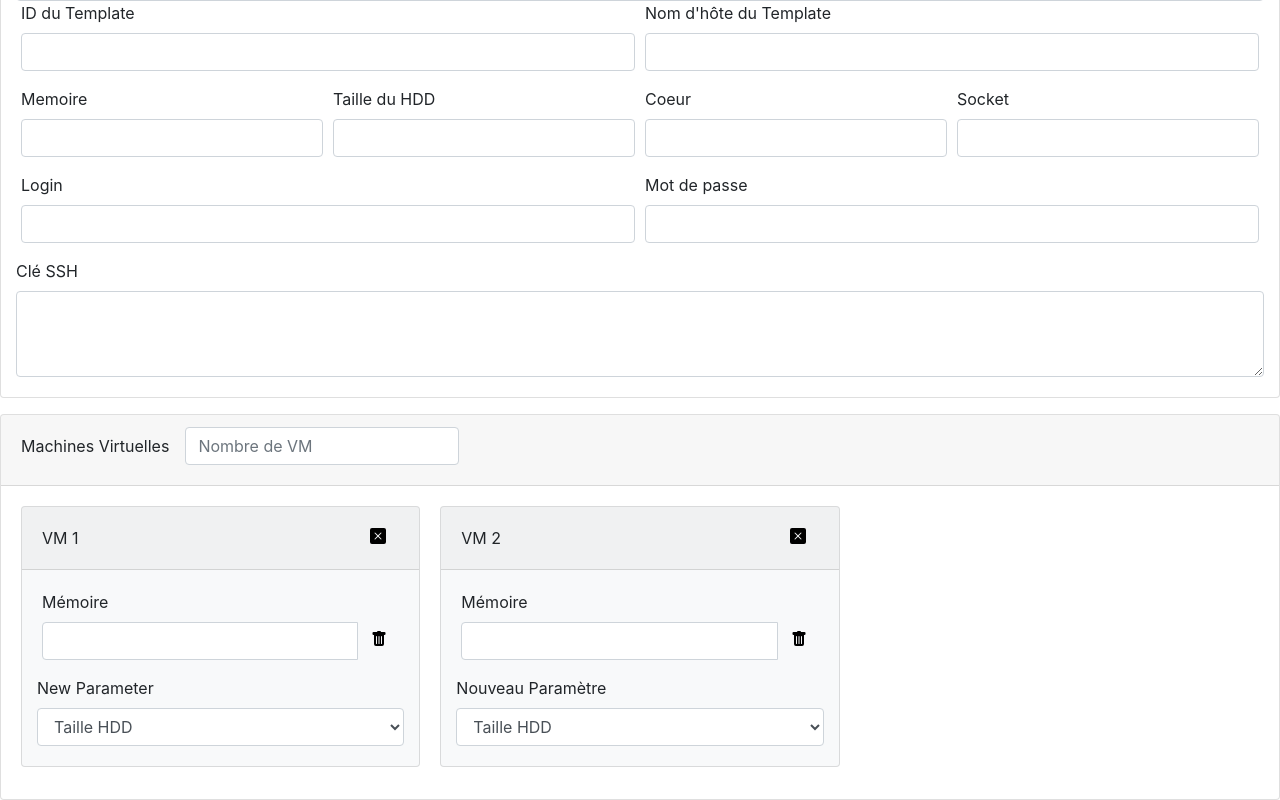
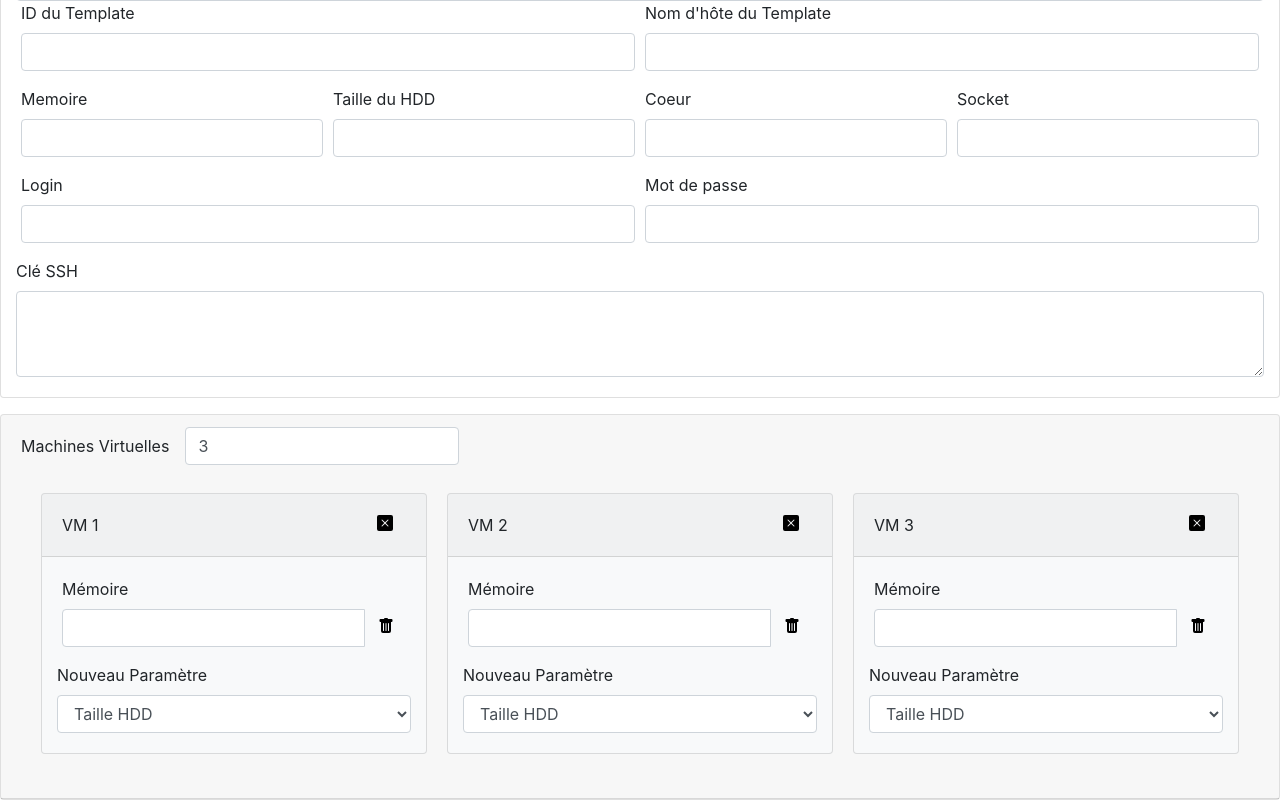
Before and after one commit to Xaarion/komtuve, a Vue app: page / in a window 1280 px wide. Shown: the part 329-1129 px from the top of the page. Built offline with nearby package versions, Linux system fonts and the light colour scheme.

Commit message:
Allez hein, question 4

```diff
--- a/src/components/virtualMachina.vue
+++ b/src/components/virtualMachina.vue
@@ -1,39 +1,10 @@
 <template>
-    <div class="card-body">
-                <div class="card-columns">
+
+
                     <div class="card bg-light">
                         <div class="card-header">
                             <div class="form-inline">
-                                <label>VM 1</label>
-                                <button class="btn x-square-fill ml-auto" type="button"></button>
-                            </div>
-                        </div>
-                        <div class="card-body">
-                            <div class="form-group">
-                                <label for="inputName">Mémoire</label>
-                                <div class="input-group mb-3">
-                                    <input type="text" class="form-control" placeholder=""
-                                        aria-label="Exemple de texte avec un bouton Addon" aria-describedby="button-addon1">
-                                    <div class="input-group-prepend">
-                                        <button class="btn trash-fill" type="button"></button>
-                                    </div>
-                                </div>
-                            </div>
-                            <div class="form-row">
-                                <label for="inputEmail3">New Parameter</label>
-                                <select class="form-control" id="exampleFormControlSelect1">
-                                    <option disabled>Mémoire</option>
-                                    <option>Taille HDD</option>
-                                    <option>Coeur</option>
-                                    <option>Socket</option>
-                                </select>
-                            </div>
-                        </div>
-                    </div>
-                    <div class="card bg-light">
-                        <div class="card-header">
-                            <div class="form-inline">
-                                <label>VM 2</label>
+                                <label>VM {{nombredevm}}</label>
                                 <button class="btn x-square-fill ml-auto" type="button"></button>
                             </div>
                         </div>
@@ -59,6 +30,17 @@
                             </div>
                         </div>
                     </div>
-                </div>
-            </div>
+
+
 </template>
+
+<script>
+
+export default {
+    name: "virtualMachina",
+    props: {
+        nombredevm: Number
+        }
+}
+
+</script>
--- a/src/components/vmHeader.vue
+++ b/src/components/vmHeader.vue
@@ -5,8 +5,39 @@
         <label for="inputNumberOfVM">Machines Virtuelles</label>
       </div>
       <div class="form-group mx-sm-3 mb-2">
-                        <input type="text" class="form-control" id="inputNumberOfVM" placeholder="Nombre de VM">
+        <input
+          type="number"
+          class="form-control"
+          id="inputNumberOfVM"
+          placeholder="Nombre de VM"
+          v-model="nbVm.nbrVm"
+        />
       </div>
     </form>
+    <div class="card-body">
+      <div class="card-columns">
+        <div v-bind:key="i" v-for="i in nbVm.nbrVm">
+          <virtualMachinaVue v-bind:nombredevm="i"></virtualMachinaVue>
+        </div>
+      </div>
+    </div>
   </div>
 </template>
+
+<script>
+import virtualMachinaVue from "./virtualMachina.vue";
+import { datas } from "../store.js";
+
+export default {
+  name: "vmHeader",
+  components: {
+    virtualMachinaVue,
+  },
+
+  data() {
+    return {
+      nbVm: datas,
+    };
+  },
+};
+</script>
--- /dev/null
+++ b/src/store.js
@@ -0,0 +1,5 @@
+export const datas = {
+
+nbrVm: 3
+
+}
--- a/src/views/HomeView.vue
+++ b/src/views/HomeView.vue
@@ -5,7 +5,7 @@
       <GlobalConfig />
       <div class="card mt-3">
         <vmHeader />
-        <virtualMachina />
+
       </div>
     </div>
   </div>
@@ -19,7 +19,7 @@
 
 import GlobalConfig from '@/components/GlobalConfig.vue'
 import vmHeader from '@/components/vmHeader.vue'
-import virtualMachina from '@/components/virtualMachina.vue'
+
 
 
 export default {
@@ -27,7 +27,6 @@ export default {
   components: {
     GlobalConfig,
     vmHeader,
-    virtualMachina
   }
 }
 </script>
```
Lines whose indentation alone changed are shown as unchanged.
